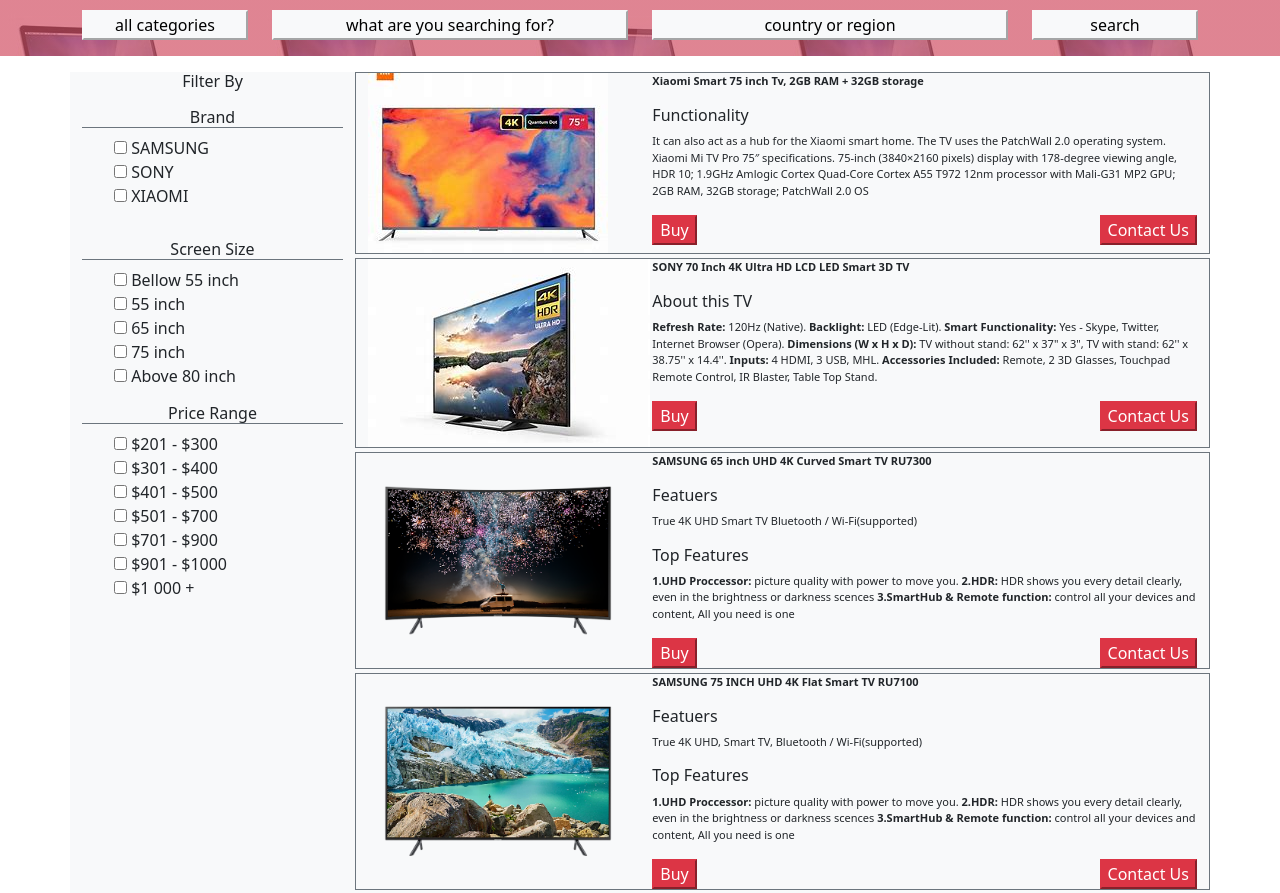
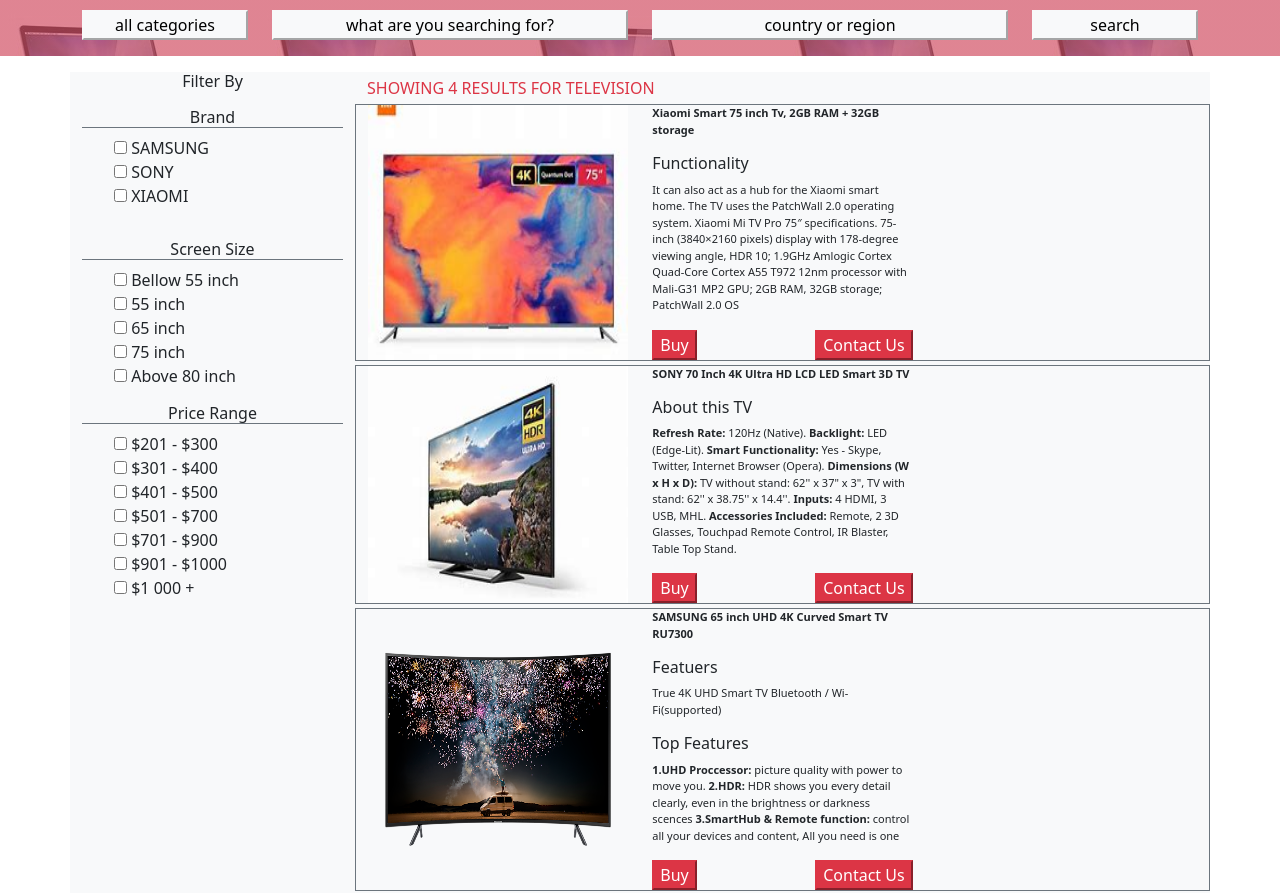
Before and after one commit to tongoonamujera/HTML-AND-CSS-CAPSTONE-PROJECT, a website: page results/television.html in a window 1280 px wide. Shown: the part 194-1087 px from the top of the page. Drawn offline with Linux system fonts and the light colour scheme.

Commit message:
adding more styling to television html

```diff
--- a/results/television.html
+++ b/results/television.html
@@ -63,7 +63,7 @@
   <main>
   <div class="container">
     <div class="row no-gutters bg-light my-1">
-      <div class="col-3">
+      <div class="col-5 col-md-3">
         <div class="row">
           <div class="col">
             <h6 class="text-center mb-3">Filter By</h6>
@@ -184,12 +184,17 @@
         </div>
       </div>
       <!--content sec-->
-      <div class="col-9">
+      <div class="col-7 col-md-9">
+        <div class="row">
+          <div class="col">
+            <article class="text-danger my-1">SHOWING 4 RESULTS FOR TELEVISION</article>
+          </div>
+        </div>
         <div class="row no-gutters border border-secondary">
-          <section class="col-4">
-            <img src="../images/XiaomiSmart75inchTV.jpg" alt="">
+          <section class="col-12 col-md-4">
+            <img src="../images/XiaomiSmart75inchTV.jpg" class="h-100 w-100" alt="">
           </section>
-          <section class="col-8 d-flex flex-column">
+          <section class="col-12 col-md-4 d-flex flex-column">
             <p><strong> Xiaomi Smart 75 inch Tv, 2GB RAM + 32GB storage </strong></p>
             <h6 class="text-centers">Functionality</h6>
             <p>It can also act as a hub for the Xiaomi smart home. The TV uses the PatchWall 2.0 operating system. Xiaomi Mi TV Pro 75″ specifications. 75-inch (3840×2160 pixels) display with 178-degree viewing angle, HDR 10; 1.9GHz Amlogic Cortex Quad-Core Cortex A55 T972 12nm processor with Mali-G31 MP2 GPU; 2GB RAM, 32GB storage; PatchWall 2.0 OS</p>
@@ -200,10 +205,10 @@
           </section>
         </div>
         <div class="row no-gutters border border-secondary my-1">
-          <section class="col-4">
-            <img src="../images/sony4K3D70inc.jpg" alt="">
+          <section class="col-12 col-md-4">
+            <img src="../images/sony4K3D70inc.jpg" class="h-100 w-100" alt="">
           </section>
-          <section class="col-8 d-flex flex-column">
+          <section class="col-12 col-md-4 d-flex flex-column">
             <p><strong>SONY 70 Inch 4K Ultra HD LCD LED Smart 3D TV</strong></p>
             <h6>About this TV</h6>
             <p>
@@ -222,10 +227,10 @@
         </div>
         <!--end of sec tv-->
         <div class="row no-gutters border border-secondary my-1">
-          <section class="col-4">
+          <section class="col-12 col-md-4">
             <img src="../images/SAMSUNG-65-UHD-4K-Curved-Smart-TV-RU7300.png" class="h-100 w-100" alt="">
           </section>
-          <section class="col-8 d-flex flex-column">
+          <section class="col-12 col-md-4 d-flex flex-column">
             <p><strong> SAMSUNG 65 inch UHD 4K Curved Smart TV RU7300</strong></p>
             <h6>Featuers</h6>
             <p>
@@ -242,10 +247,10 @@
           </section>
         </div>
         <div class="row no-gutters border border-secondary my-1">
-          <section class="col-4">
+          <section class="col-12 col-md-4">
             <img src="../images/SAMSUNG-75-UHD-4K-Flat-Smart-T-RU7100.webp" class="h-100 w-100" alt="">
           </section>
-          <section class="col-8 d-flex flex-column">
+          <section class="col-12 col-md-4 d-flex flex-column">
             <p><strong> SAMSUNG 75 INCH UHD 4K Flat Smart TV RU7100</strong></p>
             <h6>Featuers</h6>
             <p>
```
